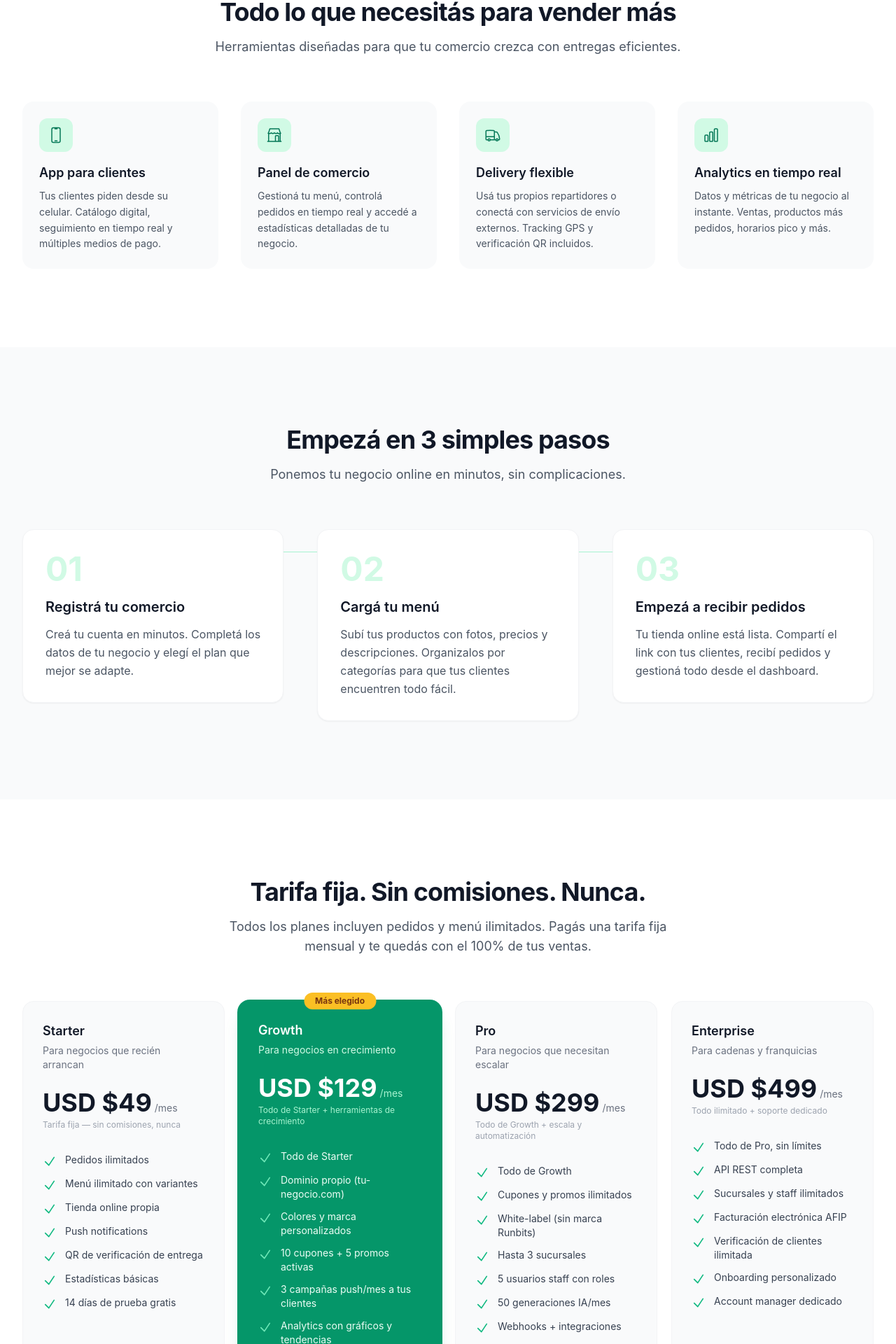
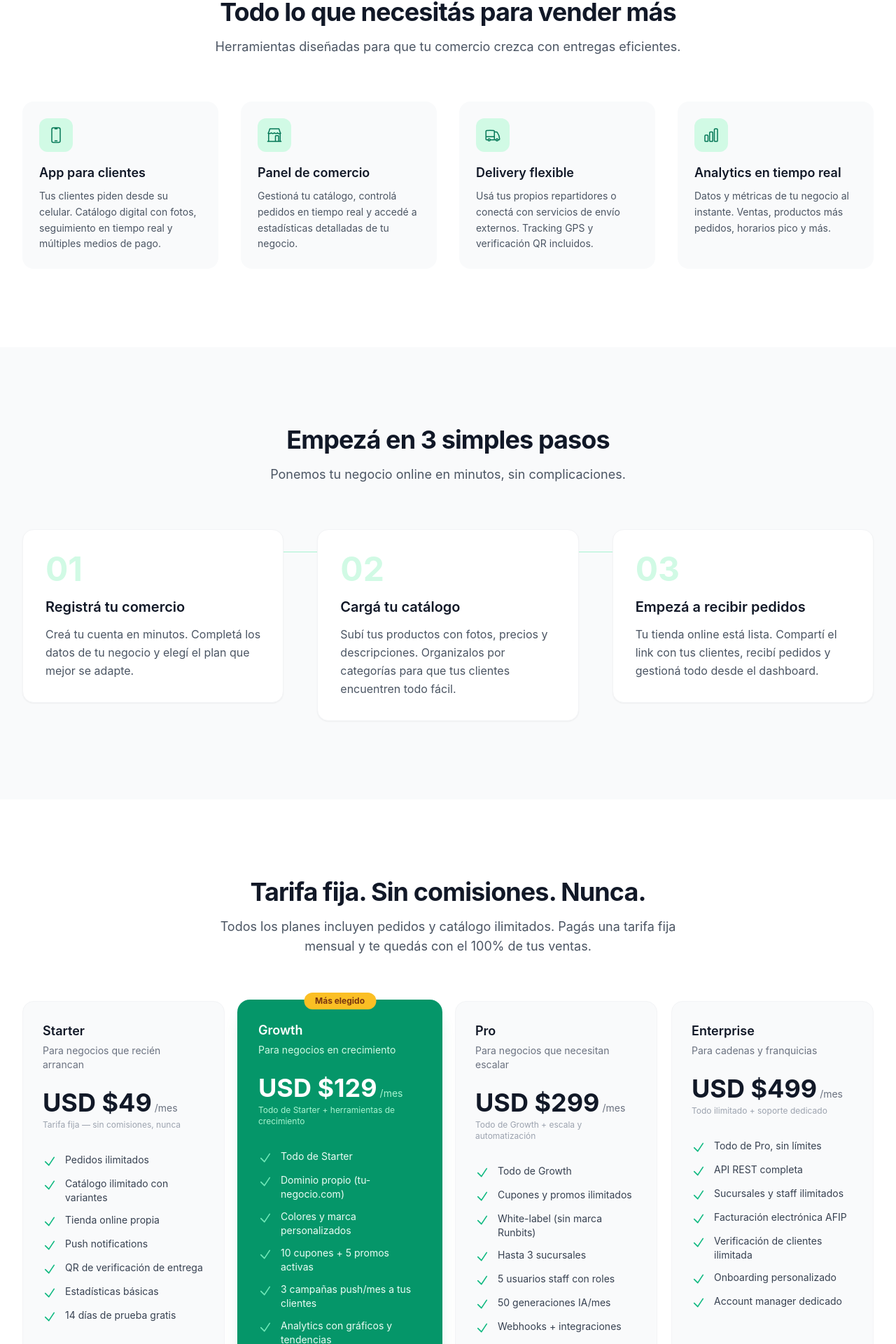
Before and after one commit to runbits-dev/web, a Next.js app: page / in a window 1280 px wide. Shown: the part 1725-3645 px from the top of the page at 70% size. Built offline with nearby package versions, Linux system fonts and the light colour scheme.

Commit message:
fix: menú → catálogo in landing (multi-vertical), fix menu form type error
Changed 'menú' to 'catálogo' in landing page where it referred to
the product listing generically (not restaurant-specific).
Fixed openEdit missing imagePreview field causing build error.

```diff
--- a/src/app/dashboard/menu/page.tsx
+++ b/src/app/dashboard/menu/page.tsx
@@ -69,6 +69,7 @@ export default function MenuPage() {
       price: (item.price / 100).toFixed(2),
       category: item.category || '',
       is_available: isItemAvailable(item),
+      imagePreview: '',
     })
     setError(null)
     setModal({ mode: 'edit', item })
--- a/src/app/page.tsx
+++ b/src/app/page.tsx
@@ -181,7 +181,7 @@ function Features() {
       ),
       title: 'App para clientes',
       description:
-        'Tus clientes piden desde su celular. Catálogo digital, seguimiento en tiempo real y múltiples medios de pago.',
+        'Tus clientes piden desde su celular. Catálogo digital con fotos, seguimiento en tiempo real y múltiples medios de pago.',
     },
     {
       icon: (
@@ -191,7 +191,7 @@ function Features() {
       ),
       title: 'Panel de comercio',
       description:
-        'Gestioná tu menú, controlá pedidos en tiempo real y accedé a estadísticas detalladas de tu negocio.',
+        'Gestioná tu catálogo, controlá pedidos en tiempo real y accedé a estadísticas detalladas de tu negocio.',
     },
     {
       icon: (
@@ -256,7 +256,7 @@ function HowItWorks() {
     },
     {
       number: '02',
-      title: 'Cargá tu menú',
+      title: 'Cargá tu catálogo',
       description:
         'Subí tus productos con fotos, precios y descripciones. Organizalos por categorías para que tus clientes encuentren todo fácil.',
     },
@@ -316,7 +316,7 @@ function Pricing() {
       highlighted: false,
       features: [
         'Pedidos ilimitados',
-        'Menú ilimitado con variantes',
+        'Catálogo ilimitado con variantes',
         'Tienda online propia',
         'Push notifications',
         'QR de verificación de entrega',
@@ -391,7 +391,7 @@ function Pricing() {
             Tarifa fija. Sin comisiones. Nunca.
           </h2>
           <p className="mt-4 text-lg text-gray-600">
-            Todos los planes incluyen pedidos y menú ilimitados. Pagás una tarifa fija mensual y te quedás con el 100% de tus ventas.
+            Todos los planes incluyen pedidos y catálogo ilimitados. Pagás una tarifa fija mensual y te quedás con el 100% de tus ventas.
           </p>
         </div>
 
```
